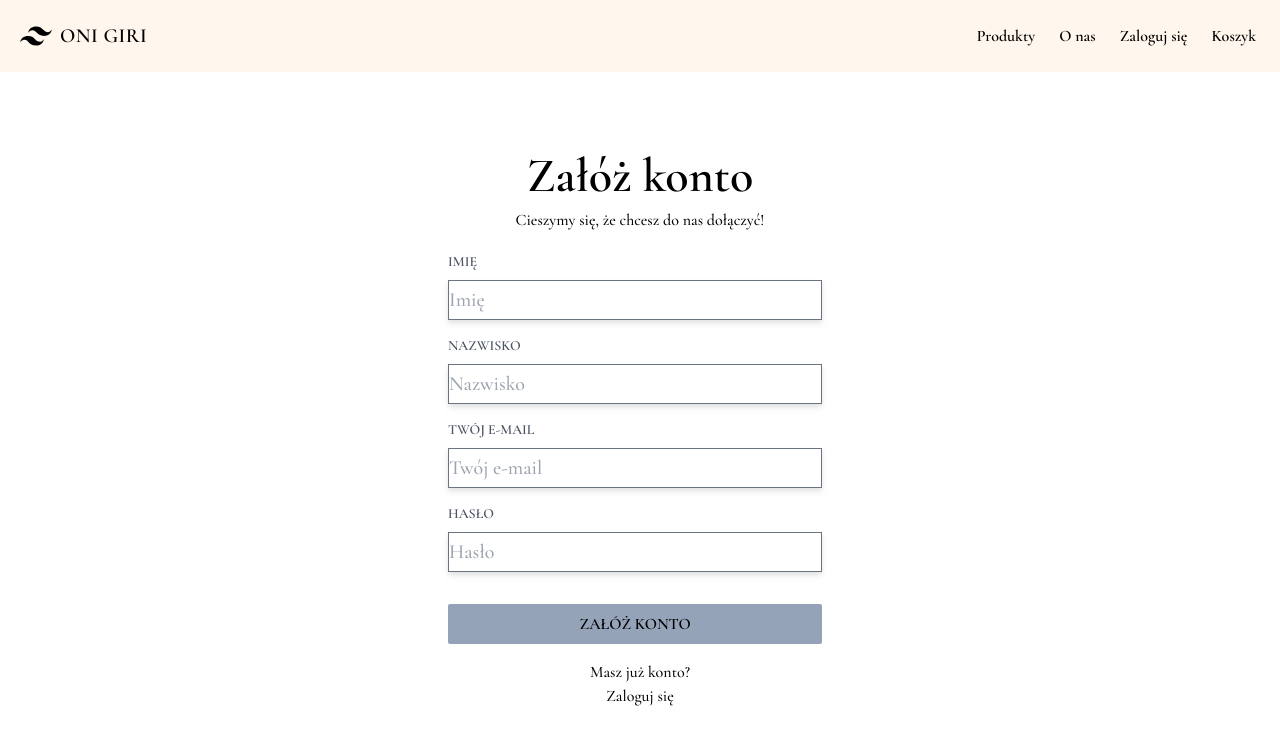
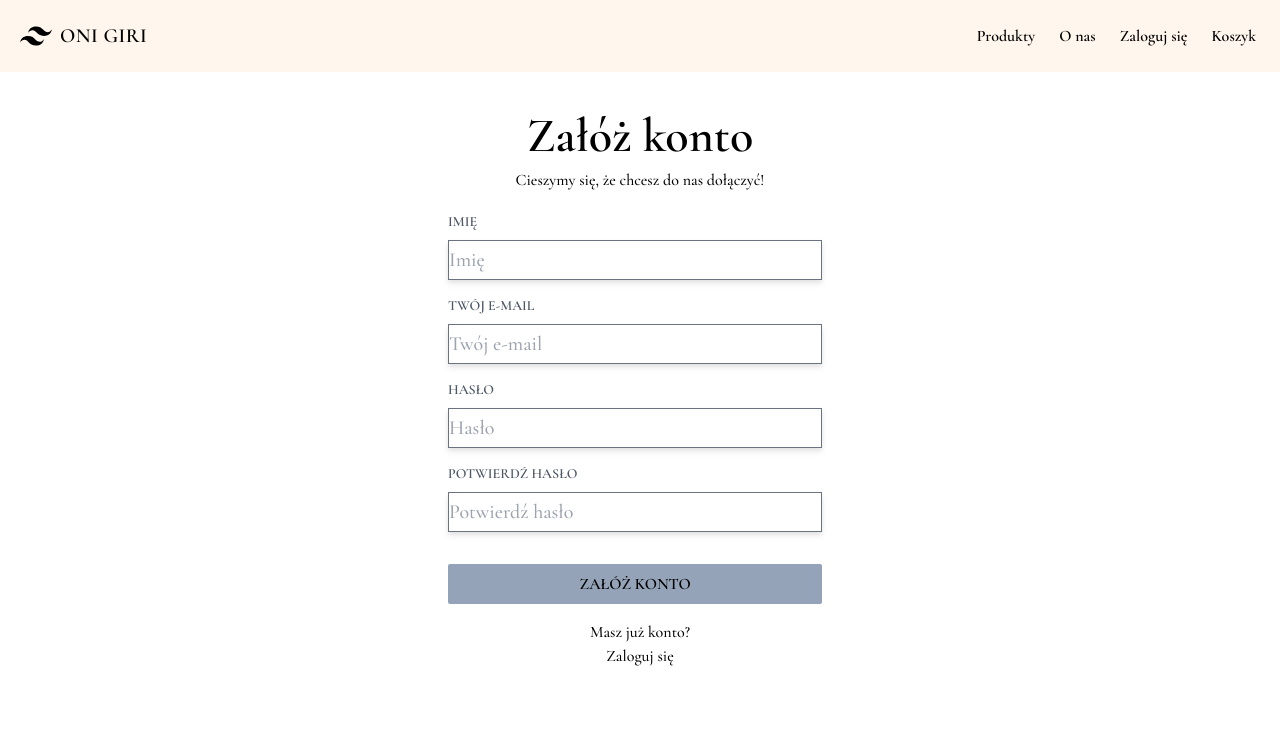
Before and after one commit to kkuczniak/ONIGIRI, a Next.js app: page /register in a window 1280 px wide. Shown: the top 744 px of the page. Built offline with nearby package versions, Linux system fonts and the light colour scheme.

Commit message:
next-connect

```diff
--- a/models/User.js
+++ b/models/User.js
@@ -2,7 +2,6 @@ import mongoose from 'mongoose';
 
 const userSchema = new mongoose.Schema(
   {
-    surname: { type: String, required: true },
     name: { type: String, required: true },
     email: { type: String, required: true, unique: true },
     password: { type: String, required: true },
--- /dev/null
+++ b/pages/api/users/register.js
@@ -0,0 +1,30 @@
+import nc from 'next-connect';
+import bcrypt from 'bcryptjs';
+import User from '../../../models/User';
+import db from '../../../utils.js/db';
+import { signToken } from '../../../utils.js/auth';
+
+const handler = nc();
+
+handler.post(async (req, res) => {
+  await db.connect();
+  const newUser = new User({
+    name: req.body.name,
+    email: req.body.email,
+    password: bcrypt.hashSync(req.body.password),
+    isAdmin: false,
+  });
+  const user = await newUser.save();
+  await db.disconnect();
+
+  const token = signToken(user);
+  res.send({
+    token,
+    _id: user._id,
+    name: user.name,
+    email: user.email,
+    isAdmin: user.isAdmin,
+  });
+});
+
+export default handler;
--- a/pages/login.js
+++ b/pages/login.js
@@ -1,12 +1,20 @@
 import Link from 'next/link';
 import axios from 'axios';
 import { useRouter } from 'next/router';
+import { useForm } from 'react-hook-form';
 import Layout from '../components/Layout';
 import { useContext, useEffect, useState } from 'react';
 import { Store } from '../utils.js/Store';
 import Cookies from 'js-cookie';
 
 export default function Login() {
+  const {
+    handleSubmit,
+    register,
+    control,
+    formState: { errors },
+    reset,
+  } = useForm();
   const { state, dispatch } = useContext(Store);
   const router = useRouter();
   const { redirect } = router.query;
@@ -20,9 +28,7 @@ export default function Login() {
     }
   }, []);
 
-  const submitHandler = async (e) => {
-    e.preventDefault();
-
+  const submitHandler = async ({ email, password }) => {
     try {
       const { data } = await axios.post('/api/users/login', {
         email,
@@ -31,18 +37,19 @@ export default function Login() {
       dispatch({ type: 'USER_LOGIN', payload: data });
       Cookies.set('userInfo', JSON.stringify(data));
       router.push(redirect || '/');
+      reset();
     } catch (err) {
       alert(err.response.data ? err.response.data.message : err.message);
     }
   };
   return (
-    <Layout title='login'>
+    <Layout title='logowanie'>
       <section className='login flex justify-center h-screen'>
-        <div className='formContainer w-full max-w-md lg:mt-20 mt-10 flex flex-col items-center  '>
+        <div className='formContainer w-full max-w-md lg:mt-10 mt-8 flex flex-col items-center  '>
           <h1 className='text-5xl font-semibold pb-2'>Cześć, tęskniliśmy!</h1>
           <h3 className=''>Zaloguj się do swojego konta</h3>
           <form
-            onSubmit={submitHandler}
+            onSubmit={handleSubmit(submitHandler)}
             className='w-full flex flex-col justify-start pl-8 pt-5 mb-4'
           >
             <div className='mb-4'>
@@ -56,7 +63,15 @@ export default function Login() {
                 className='h-10 w-[90%] border border-solid border-gray-500 drop-shadow-md outline-none text-xl'
                 type='email'
                 placeholder='Twój e-mail'
-                onChange={(e) => setEmail(e.target.value)}
+                {...register('email', {
+                  required: 'required',
+                  pattern: {
+                    value: /\S+@\S+\.\S+/,
+                    message: 'Entered value does not match email format',
+                  },
+                })}
+
+                //onChange={(e) => setEmail(e.target.value)}
               />
             </div>
             <div className='mb-4'>
@@ -70,7 +85,15 @@ export default function Login() {
                 className='h-10 w-[90%] border border-solid border-gray-500 drop-shadow-md outline-none text-xl'
                 type='password'
                 placeholder='Hasło'
-                onChange={(e) => setPassword(e.target.value)}
+                {...register('password', {
+                  required: 'required',
+                  minLength: {
+                    value: 5,
+                    message: 'min length is 5',
+                  },
+                })}
+
+                // onChange={(e) => setPassword(e.target.value)}
               />
             </div>
 
--- a/pages/register.js
+++ b/pages/register.js
@@ -1,14 +1,78 @@
 import Link from 'next/link';
 import Layout from '../components/Layout';
+import axios from 'axios';
+import { useRouter } from 'next/router';
+import { useForm } from 'react-hook-form';
+import { yupResolver } from '@hookform/resolvers/yup';
+import * as Yup from 'yup';
+
+import { useContext, useEffect } from 'react';
+import { Store } from '../utils.js/Store';
+import Cookies from 'js-cookie';
 
 export default function Register() {
+  const formSchema = Yup.object().shape({
+    password: Yup.string()
+      .required('Password is required')
+      .min(4, 'Password length should be at least 4 characters'),
+    passwordConfirm: Yup.string()
+      .required('Confirm Password is required')
+      .oneOf([Yup.ref('password')], 'Passwords must and should match'),
+    name: Yup.string().required(),
+    email: Yup.string().email(),
+  });
+
+  const {
+    handleSubmit,
+    register,
+    control,
+    formState: { errors },
+    reset,
+  } = useForm({
+    resolver: yupResolver(formSchema),
+  });
+
+  const { state, dispatch } = useContext(Store);
+  const router = useRouter();
+  const { redirect } = router.query;
+  const { userInfo } = state;
+
+  useEffect(() => {
+    if (userInfo) {
+      router.push('/');
+    }
+  }, []);
+
+  const submitHandler = async ({ name, email, password }) => {
+    // if (password !== confirmPassword) {
+    //   alert('Hasło nieprawidłowe');
+    //   return;
+    // }
+
+    try {
+      const { data } = await axios.post('/api/users/register', {
+        name,
+        email,
+        password,
+      });
+      dispatch({ type: 'USER_LOGIN', payload: data });
+      Cookies.set('userInfo', JSON.stringify(data));
+      router.push(redirect || '/');
+    } catch (err) {
+      alert(err.response.data ? err.response.data.message : err.message);
+    }
+  };
+
   return (
-    <Layout title='register'>
+    <Layout title='załóż konto'>
       <section className='login flex justify-center h-screen'>
-        <div className='formContainer w-full max-w-md lg:mt-20 mt-10 flex flex-col items-center  '>
+        <div className='formContainer w-full max-w-md lg:mt-10 mt-8 flex flex-col items-center  '>
           <h1 className='text-5xl font-semibold pb-2'>Załóż konto</h1>
           <h3 className=''>Cieszymy się, że chcesz do nas dołączyć!</h3>
-          <form className='w-full flex flex-col justify-start pl-8 pt-5 mb-4'>
+          <form
+            onSubmit={handleSubmit(submitHandler)}
+            className='w-full flex flex-col justify-start pl-8 pt-5 mb-4'
+          >
             <div className='mb-4'>
               <label
                 className='block text-gray-600 text-sm font-bold mb-2 uppercase'
@@ -20,21 +84,10 @@ export default function Register() {
                 className='h-10 w-[90%] border border-solid border-gray-500 drop-shadow-md outline-none text-xl'
                 type='text'
                 placeholder='Imię'
+                {...register('name')}
               />
             </div>
-            <div className='mb-4'>
-              <label
-                className='block text-gray-600 text-sm font-bold mb-2 uppercase'
-                for='username'
-              >
-                Nazwisko
-              </label>
-              <input
-                className='h-10 w-[90%] border border-solid border-gray-500 drop-shadow-md outline-none text-xl'
-                type='text'
-                placeholder='Nazwisko'
-              />
-            </div>
+
             <div className='mb-4'>
               <label
                 className='block text-gray-600 text-sm font-bold mb-2 uppercase'
@@ -46,6 +99,7 @@ export default function Register() {
                 className='h-10 w-[90%] border border-solid border-gray-500 drop-shadow-md outline-none text-xl'
                 type='email'
                 placeholder='Twój e-mail'
+                {...register('email')}
               />
             </div>
             <div className='mb-4'>
@@ -59,16 +113,34 @@ export default function Register() {
                 className='h-10 w-[90%] border border-solid border-gray-500 drop-shadow-md outline-none text-xl'
                 type='password'
                 placeholder='Hasło'
+                {...register('password')}
+              />
+            </div>
+            <div className='mb-4'>
+              <label
+                className='block text-gray-600 text-sm font-bold mb-2 uppercase'
+                for='password'
+              >
+                POTWIERDŹ HASŁO
+              </label>
+              <input
+                className='h-10 w-[90%] border border-solid border-gray-500 drop-shadow-md outline-none text-xl'
+                type='password'
+                placeholder='Potwierdź hasło'
+                {...register('passwordConfirm')}
               />
             </div>
 
-            <button className='h-10 w-[90%] mt-4 bg-slate-400 rounded-sm uppercase font-semibold'>
+            <button
+              type='submit'
+              className='h-10 w-[90%] mt-4 bg-slate-400 rounded-sm uppercase font-semibold'
+            >
               Załóż konto
             </button>
           </form>
 
           <p>Masz już konto?</p>
-          <Link href='/login'>Zaloguj się</Link>
+          <Link href={`/login?redirect=${redirect || '/'}`}>Zaloguj się</Link>
         </div>
       </section>
     </Layout>
--- a/utils.js/Store.js
+++ b/utils.js/Store.js
@@ -8,7 +8,9 @@ const initialState = {
   cart: {
     cartItems: [],
   },
-  userInfo: Cookies.get('userInfo') ? JSON.parse.userInfo : null,
+  userInfo: Cookies.get('userInfo')
+    ? JSON.parse(Cookies.get('userInfo'))
+    : null,
 };
 
 function reducer(state, action) {
--- a/utils.js/data.js
+++ b/utils.js/data.js
@@ -3,14 +3,14 @@ const data = {
   users: [
     {
       name: 'John',
-      surname: 'Doe',
+
       email: 'john@example.com',
       password: bcrypt.hashSync('1234'),
       isAdmin: true,
     },
     {
       name: 'Johnny',
-      surname: 'Dolly',
+
       email: 'loli@example.com',
       password: bcrypt.hashSync('1234'),
       isAdmin: false,
```
Also changed, not shown: package.json (+5 -3 lines), 2 other files (tests, documents, lock files or other folders).
